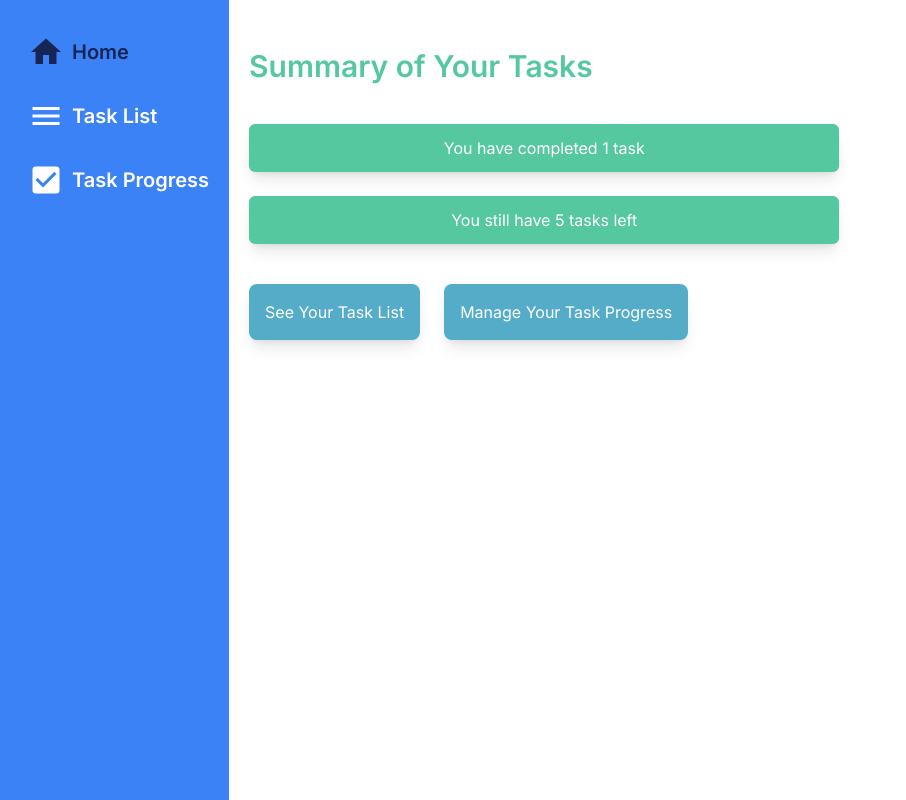
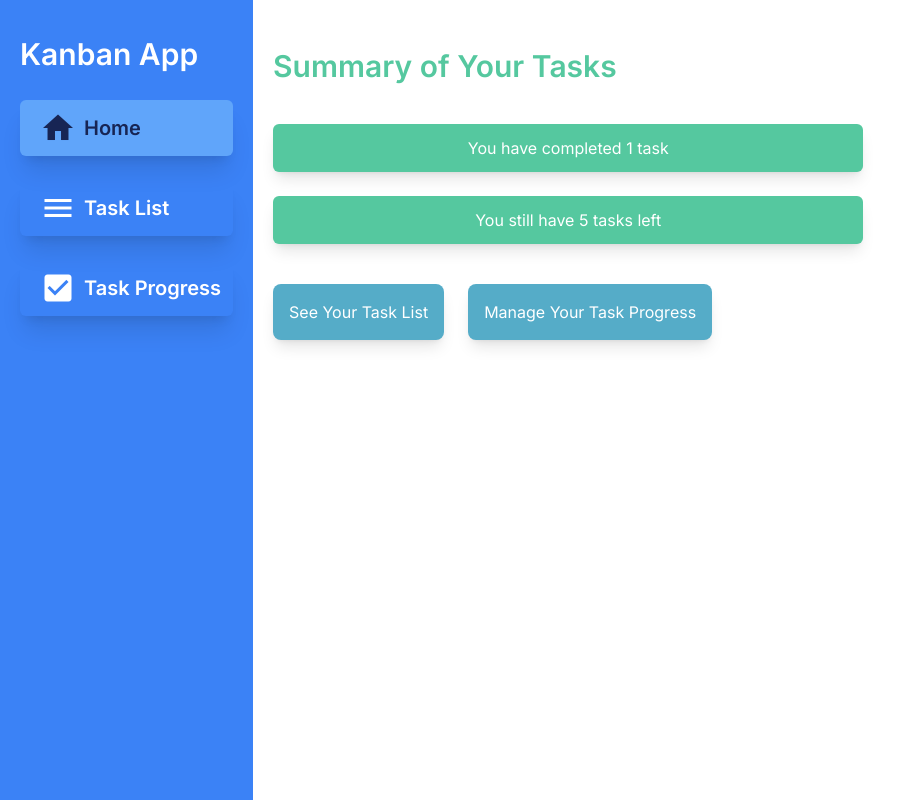
Before and after one commit to Araryarch/kanban, a React (Vite) app: page / in a window 1280 px wide. Shown: the whole page, without its empty margins (0-906 px from the left). Built offline with nearby package versions, Linux system fonts and the light colour scheme.

Commit message:
lupa dah

```diff
--- a/src/Components/Sidemenu.tsx
+++ b/src/Components/Sidemenu.tsx
@@ -9,20 +9,24 @@
 
   return (
     <div className="containers">
-      <NavLink to="/" className={`side-text ${isActive('/') ? 'text-blue-950' : 'text-white'}`}>
+      <h1 className="text-3xl text-white">Kanban App</h1>
+      <NavLink
+        to="/"
+        className={`side-text ${isActive('/') ? 'bg-blue-400 text-blue-950' : 'text-white'}`}
+      >
         <span className="material-icons icons">home</span>
         <p>Home</p>
       </NavLink>
       <NavLink
         to="/task-list"
-        className={`side-text ${isActive('/task-list') ? 'text-blue-950' : 'text-white'}`}
+        className={`side-text ${isActive('/task-list') ? 'bg-blue-400 text-blue-950' : 'text-white'}`}
       >
         <span className="material-icons icons">menu</span>
         <p>Task List</p>
       </NavLink>
       <NavLink
         to="/task-progress"
-        className={`side-text ${isActive('/task-progress') ? 'text-blue-950' : 'text-white'}`}
+        className={`side-text ${isActive('/task-progress') ? 'bg-blue-400 text-blue-950' : 'text-white'}`}
       >
         <span className="material-icons icons">check_box</span>
         <p>Task Progress</p>
--- a/src/index.css
+++ b/src/index.css
@@ -10,7 +10,7 @@
 
 @layer components {
   .side-text {
-    @apply my-3 flex items-center text-xl font-semibold no-underline transition-all hover:text-blue-950;
+    @apply my-3 flex items-center rounded-md px-3 py-2 text-xl font-semibold no-underline shadow-xl transition-all hover:bg-blue-400 hover:text-blue-950 hover:shadow-sm hover:shadow-slate-500;
   }
 }
 
```
